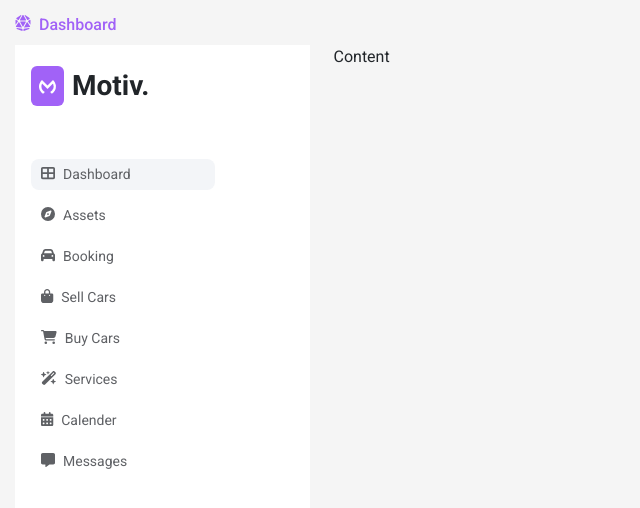
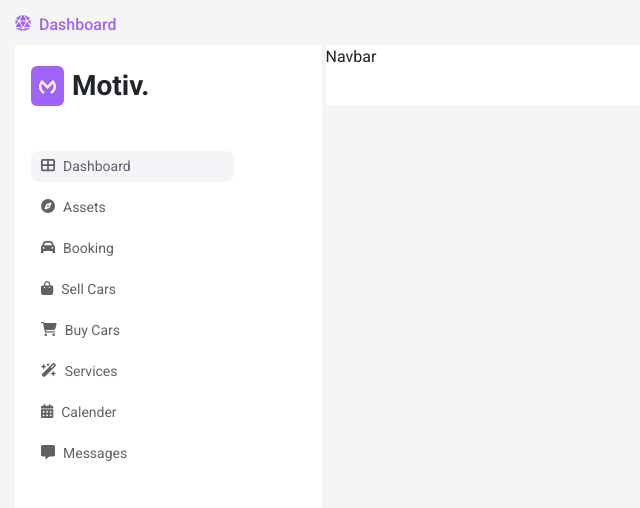
Before and after one commit to mohamedCleanCode/Admin-Dashboard-Task-Reactjs, a React (Create React App) app: page / in a window 1280 px wide. Shown: the top 508 px of the page, without its empty margins (0-640 px from the left). Built offline with nearby package versions, Linux system fonts and the light colour scheme.

Commit message:
start work on navbar

```diff
--- /dev/null
+++ b/src/components/DashboardContent/DashboardContent.jsx
@@ -0,0 +1,24 @@
+import Navbar from "../Navbar/Navbar";
+
+
+export default function DashboardContent() {
+  return (
+    <div className="DashboardContent ps-1">
+        <Navbar/>
+        {/* <div className="row">
+            <div className="col-3">
+                <CardFeatures icon="" title="" number=""/>
+            </div>
+            <div className="col-3">
+                <CardFeatures icon="" title="" number=""/>
+            </div>
+            <div className="col-3">
+                <CardFeatures icon="" title="" number=""/>
+            </div>
+            <div className="col-3">
+                <CardFeatures icon="" title="" number=""/>
+            </div>
+        </div> */}
+    </div>
+  )
+}
--- /dev/null
+++ b/src/components/DashboardContent/components/CardFeatures/CardFeatures.jsx
@@ -0,0 +1,6 @@
+
+export default function CardFeatures() {
+  return (
+    <div>CardFeatures</div>
+  )
+}
--- /dev/null
+++ b/src/components/DashboardContent/components/CardFeatures/index.jsx
@@ -0,0 +1 @@
+export { default } from "./CardFeatures";
--- /dev/null
+++ b/src/components/DashboardContent/index.jsx
@@ -0,0 +1 @@
+export { default } from "./DashboardContent";
--- /dev/null
+++ b/src/components/Navbar/Navbar.css
@@ -0,0 +1,4 @@
+.Navbar {
+  background-color: var(--bg-color-white);
+  height: 60px;
+}
--- /dev/null
+++ b/src/components/Navbar/Navbar.jsx
@@ -0,0 +1,7 @@
+import "./Navbar.css"
+
+export default function Navbar() {
+  return (
+    <div className="Navbar">Navbar</div>
+  )
+}
--- /dev/null
+++ b/src/components/Navbar/index.jsx
@@ -0,0 +1 @@
+export { default } from "./Navbar";
--- a/src/components/Sidebar/Sidebar.jsx
+++ b/src/components/Sidebar/Sidebar.jsx
@@ -5,14 +5,14 @@ import "./Sidebar.css";
 
 export default function Sidebar() {
   return (
-    <div className="Sidebar p-3">
-      <div className="title d-flex align-items-center">
+    <div className="Sidebar p-0">
+      <div className="title d-flex align-items-center pt-3 ps-3">
         <div className="logo bg-purple p-2 rounded">
           <img src={Logo} alt="Logo" />
         </div>
         <h6 className="fw-bold fs-3 ms-2 mt-2 text-dark">Motiv.</h6>
       </div>
-      <div className="content mt-5">
+      <div className="content mt-4 pt-3 ps-3">
         <ul className="px-0">
           <li className="active">
             <FontAwesomeIcon icon={faTableCellsLarge}/>
--- a/src/pages/Dashboard/Dashboard.jsx
+++ b/src/pages/Dashboard/Dashboard.jsx
@@ -1,7 +1,9 @@
 import { faDiceD20 } from "@fortawesome/free-solid-svg-icons";
 import { FontAwesomeIcon } from "@fortawesome/react-fontawesome";
+import DashboardContent from "../../components/DashboardContent";
 import Sidebar from "../../components/Sidebar";
 import "./Dashboard.css";
+
 export default function Dashboard() {
   return (
     <div className="Dashboard">
@@ -10,11 +12,11 @@ export default function Dashboard() {
         <h6 className="ms-2">Dashboard</h6>
       </div>
       <div className="row">
-        <div className="col-3">
+        <div className="col-3 pe-0">
           <Sidebar />
         </div>
-        <div className="col-9">
-          Content
+        <div className="col-9 pe-2 ps-0">
+          <DashboardContent/>
         </div>
       </div>
     </div>
```
Also changed, not shown: src/assets/imgs/admin.png (added), src/components/DashboardContent/DashboardContent.css (added), src/components/DashboardContent/components/CardFeatures/CardFeatures.css (added).
